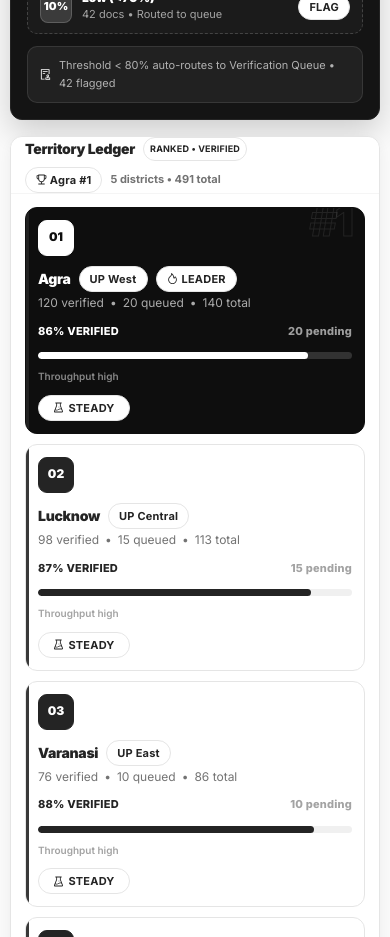
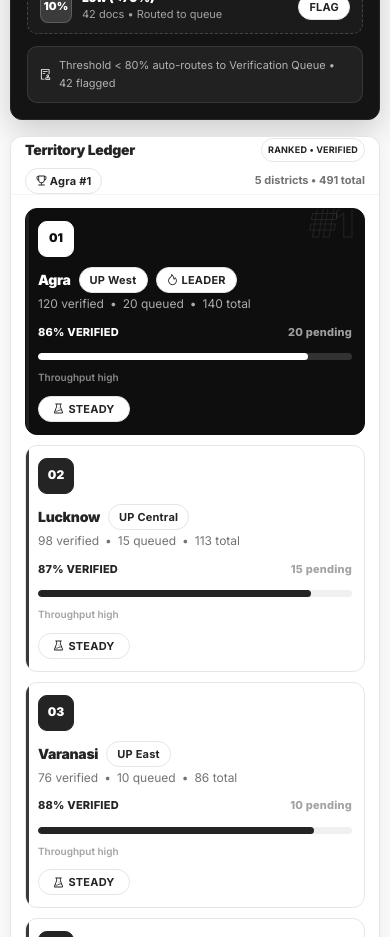
Before and after one commit to srivastavishan82-creator/SIH-2026-Prototype, a React (Vite) app in the folder frontend/: page /analytics in a window 390 px wide. Shown: the part 980-1917 px from the top of the page. Built offline with nearby package versions, Linux system fonts and the light colour scheme; a web font is replaced by a local one.

Commit message:
fix: Override Ant Design Card head wrapper and title truncation for Territory Ledger on mobile view

```diff
--- a/frontend/src/index.css
+++ b/frontend/src/index.css
@@ -618,8 +618,10 @@ h1,h2,h3,h4 { font-family: var(--font-display); letter-spacing: -0.02em; }
 
   /* Territory Card Mobile Header Alignment */
   .territory-card .ant-card-head{ padding: 10px 12px !important; height: auto !important; min-height: unset !important; }
-  .territory-card .ant-card-head-title{ padding: 0 !important; white-space: normal !important; width: 100% !important; }
-  .territory-card-header{ flex-direction: column !important; align-items: flex-start !important; gap: 6px !important; }
+  .territory-card .ant-card-head-wrapper{ display: block !important; width: 100% !important; }
+  .territory-card .ant-card-head-title{ padding: 0 !important; white-space: normal !important; overflow: visible !important; text-overflow: clip !important; width: 100% !important; }
+  .territory-card-header{ display: flex !important; flex-direction: column !important; align-items: flex-start !important; gap: 6px !important; width: 100% !important; white-space: normal !important; }
+  .territory-card-header > div{ width: 100% !important; display: flex !important; align-items: center !important; justify-content: space-between !important; flex-wrap: wrap !important; gap: 6px !important; white-space: normal !important; }
   .territory-badge{ font-size: 9px !important; padding: 1px 6px !important; }
 
   /* Profile hero */
```
